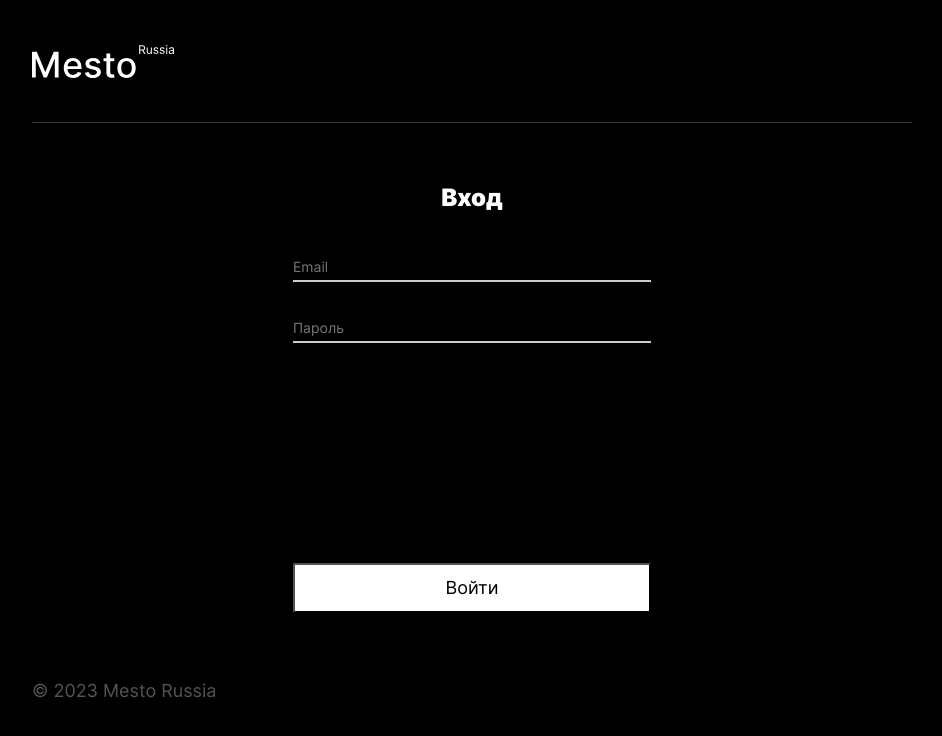
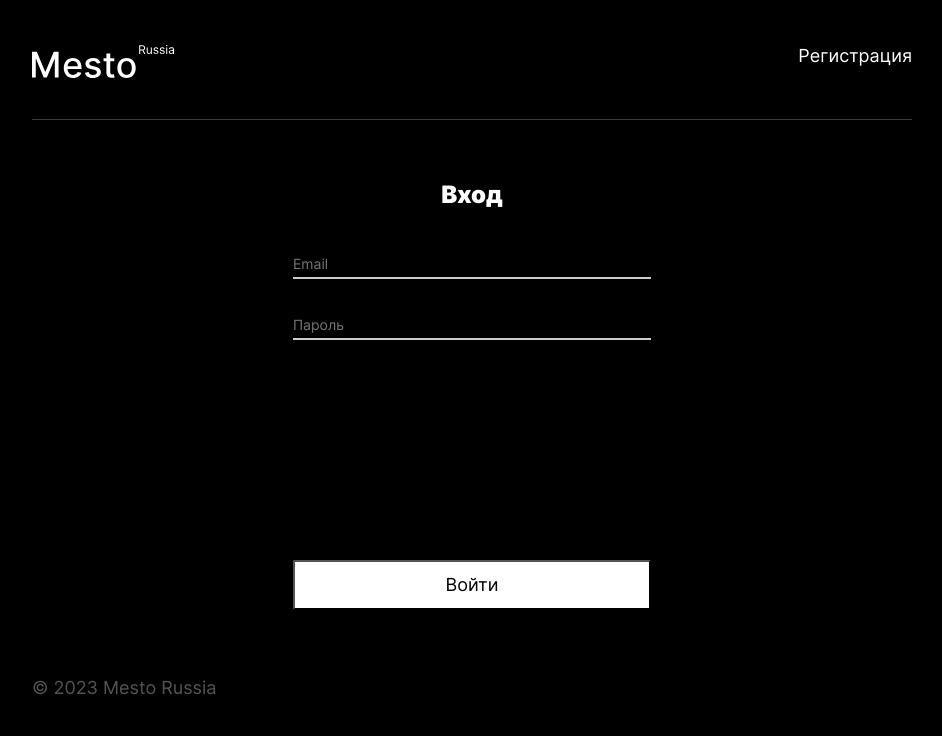
Before and after one commit to Maxim-Perepletchikov/react-mesto-auth, a React (Create React App) app: page /sign-in in a window 1280 px wide. Shown: the top 736 px of the page, without its empty margins (168-1110 px from the left). Built offline with nearby package versions, Linux system fonts and the light colour scheme; no server answers.

Commit message:
fixed: Login

```diff
--- /dev/null
+++ b/src/blocks/header/__link/header__link.css
@@ -0,0 +1,9 @@
+.header__link {
+  font-style: normal;
+  font-weight: 400;
+  font-size: 18px;
+  line-height: 22px;
+  color: #fff;
+  margin: 0;
+  text-decoration: none;
+}
--- a/src/blocks/header/header.css
+++ b/src/blocks/header/header.css
@@ -1,4 +1,6 @@
 .header {
+  display: flex;
+  justify-content: space-between;
   max-width: 880px;
   margin: 0 auto;
   padding-top: 45px;
--- a/src/components/App.js
+++ b/src/components/App.js
@@ -41,6 +41,12 @@ function App() {
     auth.register(values.emailInput, values.passwordInput)
       .then(console.log)
       .catch(console.log)
+  }
+
+  function handleLogin(values) {
+    auth.authorize(values.emailInput, values.passwordInput)
+    .then(console.log)
+    .catch(console.log)
   }
 
   useEffect(() => {
@@ -170,7 +176,7 @@ function App() {
         <Header />
         <Routes>
           <Route path="/sign-up" element={<Register onRegister={handleRegister} />}  />
-          <Route path="/sign-in" element={<Login />} />
+          <Route path="/sign-in" element={<Login onLogin={handleLogin}/>} />
           <Route
             path="/"
             element={
--- a/src/components/Header.js
+++ b/src/components/Header.js
@@ -1,9 +1,29 @@
-import logo from '../images/header-logo.svg';
+import { Route, Routes } from 'react-router-dom'
+import logo from '../images/header-logo.svg'
+import { Link } from 'react-router-dom'
 
 export default function Header() {
   return (
     <header className="header">
       <img className="header__logo" src={logo} alt="логотип" />
+      <Routes>
+        <Route
+          path="/sign-up"
+          element={
+            <Link to={'/sign-in'} className="header__link">
+              Войти
+            </Link>
+          }
+        />
+        <Route
+          path="/sign-in"
+          element={
+            <Link to={'/sign-up'} className="header__link">
+              Регистрация
+            </Link>
+          }
+        />
+      </Routes>
     </header>
   )
 }
--- a/src/components/Login.js
+++ b/src/components/Login.js
@@ -1,16 +1,29 @@
+import { useForm } from '../hooks/useForm'
 import FormForLoginRegister from './FormForLoginRegister'
 import Input from './Input'
 
-export default function Login() {
+export default function Login({onLogin}) {
+  const { values, handleChange, setValues } = useForm({})
+
+  const handleSubmit = (e) => {
+    e.preventDefault()
+    onLogin(values)
+  }
+
   return (
     <div className="auth">
-      <FormForLoginRegister buttonText="Войти" title="Вход" styleButton="form__save-button_color-white">
+      <FormForLoginRegister buttonText="Войти" title="Вход" styleButton="form__save-button_color-white"
+      onSubmit={handleSubmit}
+        name='login'
+      >
         <Input
           type="email"
           id="email-input"
           name="emailInput"
           placeholder="Email"
           style="form__input_color_black"
+          value={values.emailInput || ''}
+          onChange={handleChange}
         />
         <Input
           type="password"
@@ -18,6 +31,8 @@ export default function Login() {
           name="passwordInput"
           placeholder="Пароль"
           style="form__input_color_black"
+          value={values.passwordInput || ''}
+          onChange={handleChange}
         />
       </FormForLoginRegister>
     </div>
--- a/src/index.css
+++ b/src/index.css
@@ -6,6 +6,7 @@
 
 @import url(./blocks/header/header.css);
 @import url(./blocks/header/__logo/header__logo.css);
+@import url(./blocks/header/__link/header__link.css);
 
 @import url(./blocks/content/content.css);
 
--- a/src/utils/auth.js
+++ b/src/utils/auth.js
@@ -15,7 +15,7 @@ export const register = async (email, password) => {
   return checkResponse(res)
 }
 
-export const authorize = async ({ email, password }) => {
+export const authorize = async (email, password) => {
   const res = await fetch(`${BASE_URL}/signin`, {
     method: 'POST',
     headers: {
```
